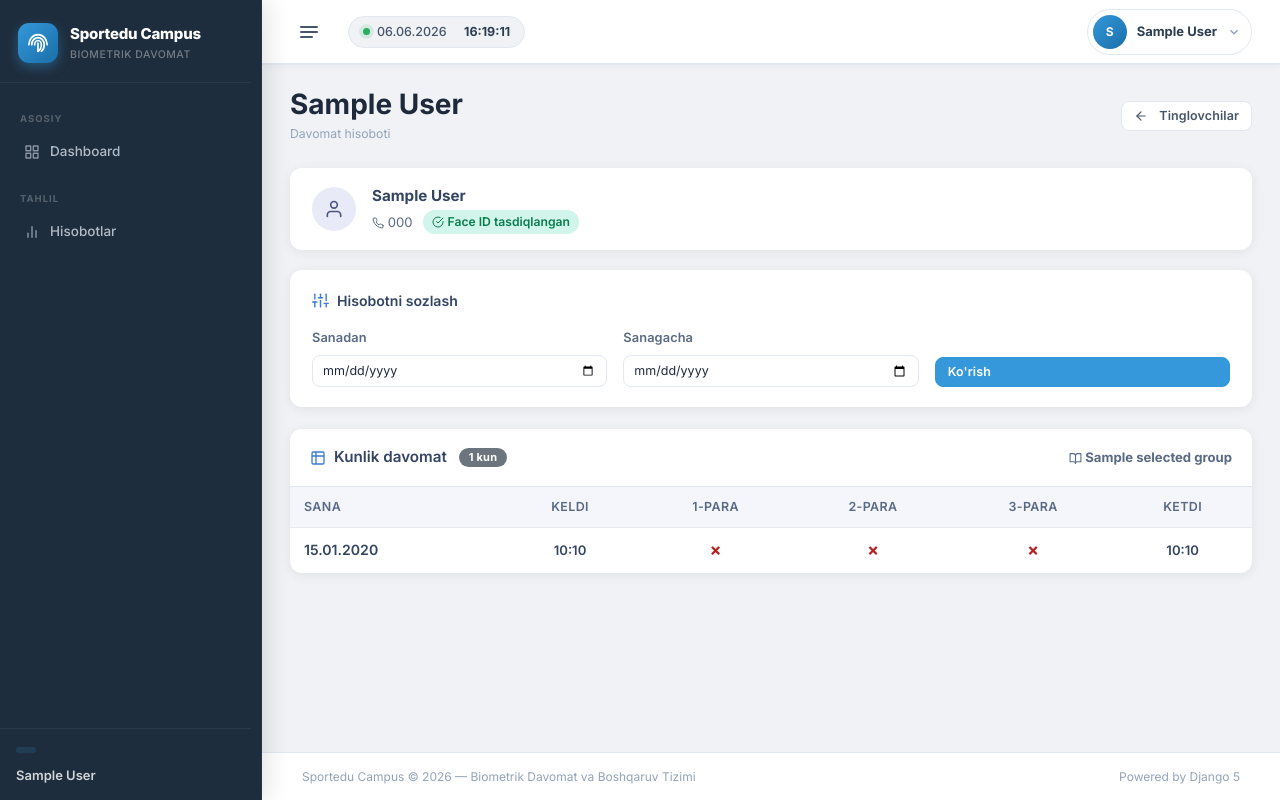
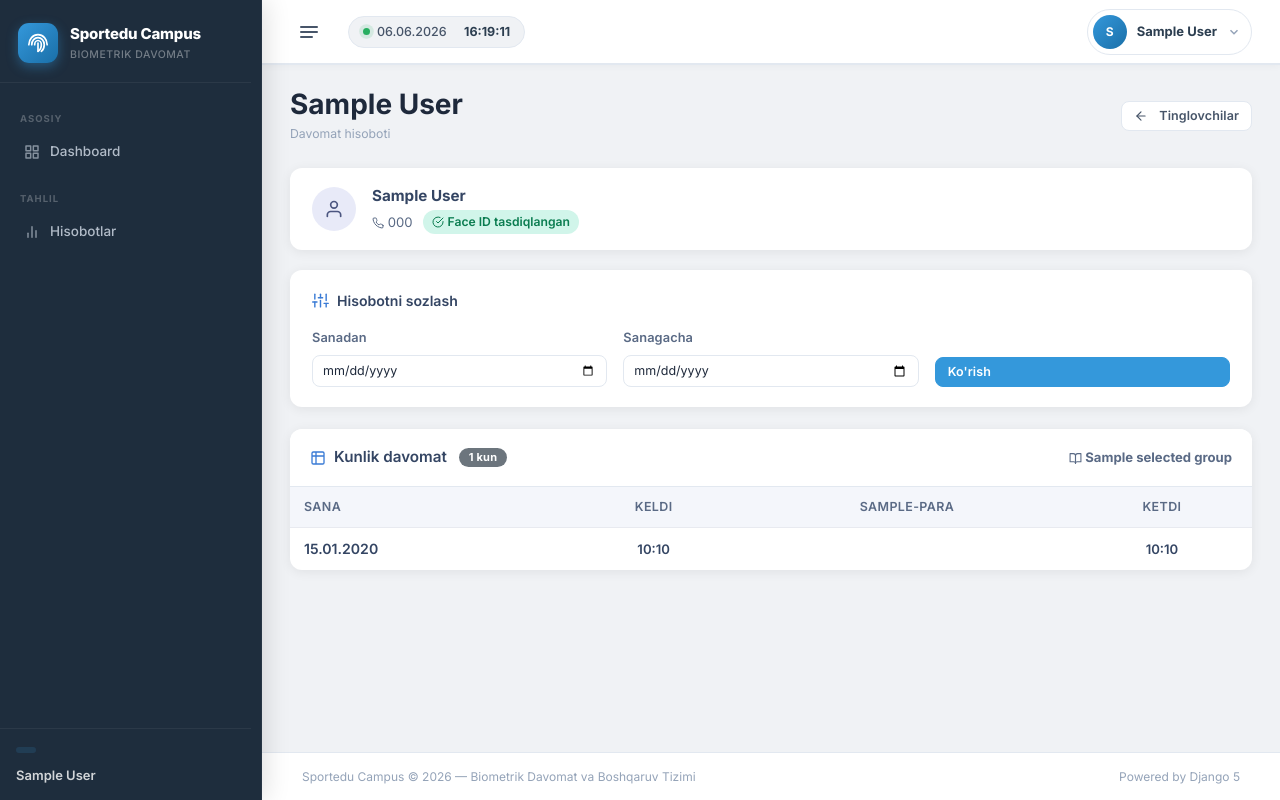
Before and after one commit to BoastfulApex/EEMSportedu, a Django app: template apps/templates/monitoring/student_detail_report.html in a window 1280 px wide. Run offline with Django 4.2, Linux system fonts and the light colour scheme; tables that the repository leaves empty hold one stand-in row (values such as "Sample post"); the template is opened without the code that fills it: values that come from a table or form of the project are taken from there, most other values are stand-ins (such as "Sample title", 1, 10 or a date in 2020); some libraries are stand-ins or nearby versions.

Commit message:
update apps/templates/monitoring/student_detail_report.html

```diff
--- a/apps/templates/monitoring/student_detail_report.html
+++ b/apps/templates/monitoring/student_detail_report.html
@@ -212,9 +212,7 @@
             <tr>
               <th>Sana</th>
               <th>Keldi</th>
-              <th>1-para</th>
-              <th>2-para</th>
-              <th>3-para</th>
+              {% for n in max_para_range %}<th>{{ n }}-para</th>{% endfor %}
               <th>Ketdi</th>
             </tr>
           </thead>
@@ -226,21 +224,27 @@
                 {% if r.check_in %}<span class="time-val">{{ r.check_in|time:"H:i" }}</span>
                 {% else %}<span class="time-na">—</span>{% endif %}
               </td>
+              {% for n in max_para_range %}
               <td>
+                {% if n == 1 %}
                   {% if r.p1 is None %}<span class="para-na">—</span>
                   {% elif r.p1 %}<span class="para-yes">✓</span>
                   {% else %}<span class="para-no">✗</span>{% endif %}
-              </td>
-              <td>
+                {% elif n == 2 %}
                   {% if r.p2 is None %}<span class="para-na">—</span>
                   {% elif r.p2 %}<span class="para-yes">✓</span>
                   {% else %}<span class="para-no">✗</span>{% endif %}
-              </td>
-              <td>
+                {% elif n == 3 %}
                   {% if r.p3 is None %}<span class="para-na">—</span>
                   {% elif r.p3 %}<span class="para-yes">✓</span>
                   {% else %}<span class="para-no">✗</span>{% endif %}
+                {% elif n == 4 %}
+                  {% if r.p4 is None %}<span class="para-na">—</span>
+                  {% elif r.p4 %}<span class="para-yes">✓</span>
+                  {% else %}<span class="para-no">✗</span>{% endif %}
+                {% endif %}
               </td>
+              {% endfor %}
               <td>
                 {% if r.check_out %}<span class="time-val">{{ r.check_out|time:"H:i" }}</span>
                 {% else %}<span class="time-na">—</span>{% endif %}
```
Lines whose indentation alone changed are shown as unchanged.
